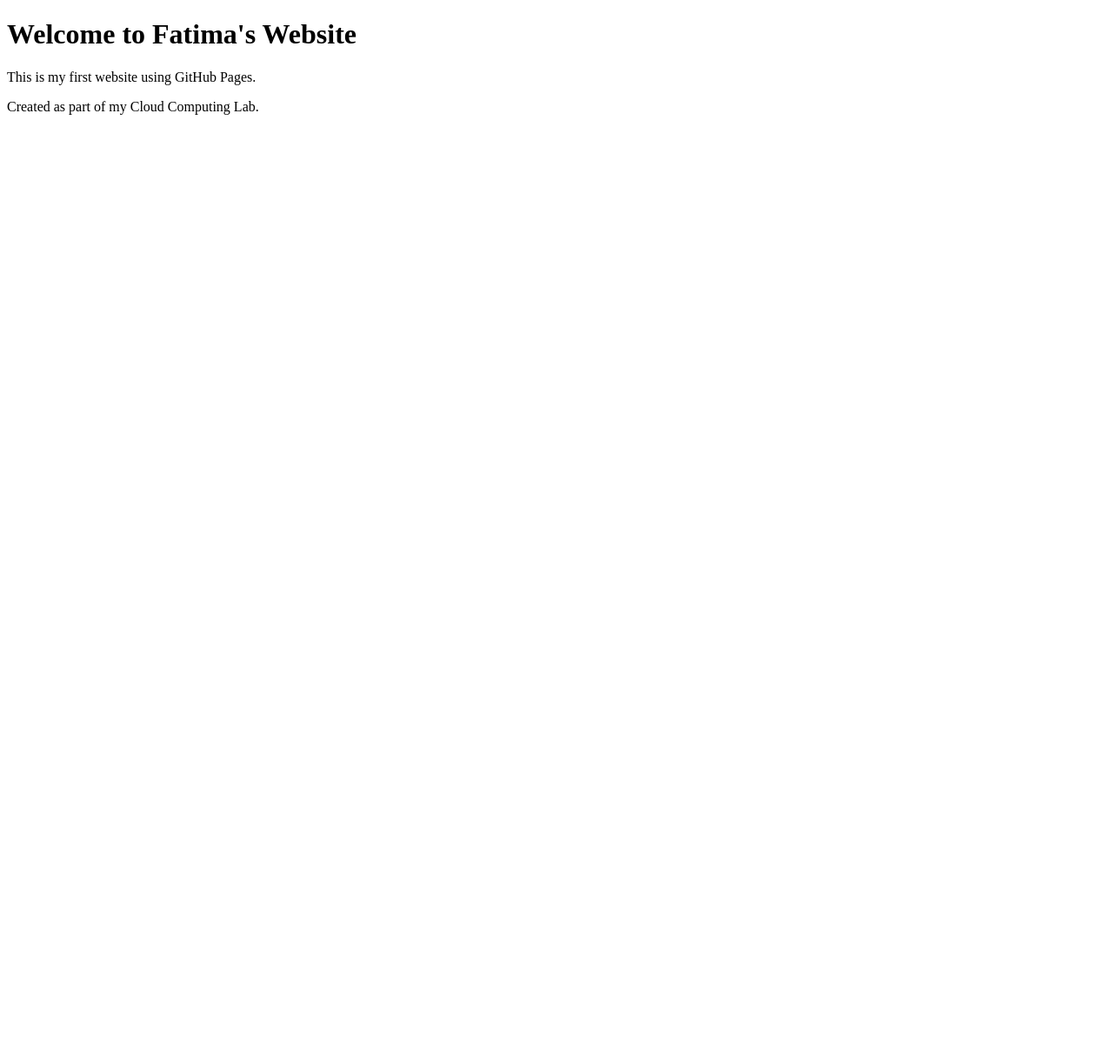
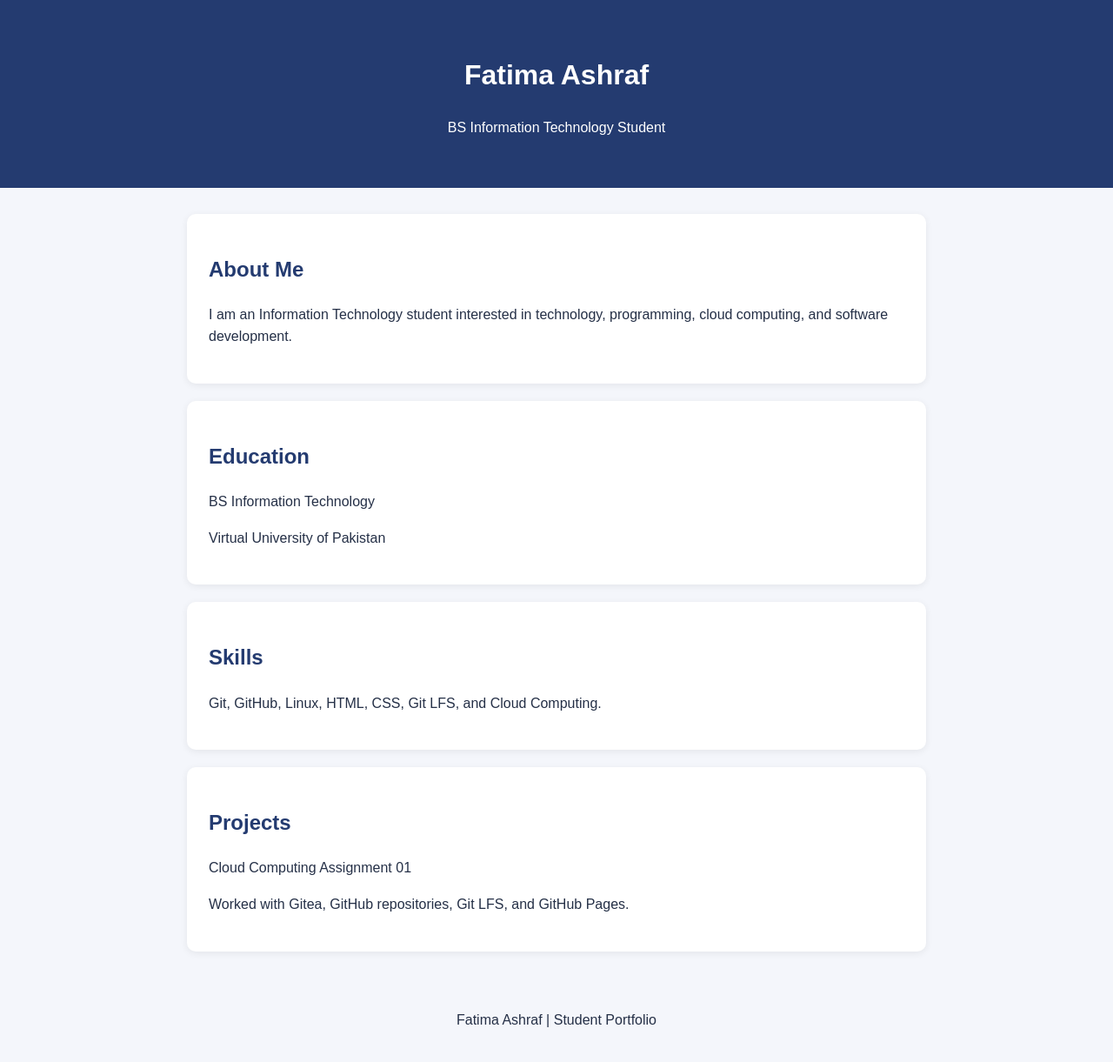
Before and after one commit to fatimah0702/fatimah0702.github.io, a plain HTML site: page index.html in a window 1280 px wide. Shown: the whole page at 87% size. Before the commit the page ends 800 px from the top, so only its background shows below. Drawn offline with Linux system fonts and the light colour scheme.

Commit message:
Update index.html

```diff
--- a/index.html
+++ b/index.html
@@ -1,11 +1,49 @@
+
+
 <!DOCTYPE html>
-<html>
+<html lang="en">
 <head>
-    <title>Fatima's Website</title>
+    <meta charset="UTF-8">
+    <meta name="viewport" content="width=device-width, initial-scale=1.0">
+    <title>Fatima Ashraf | Portfolio</title>
+    <link rel="stylesheet" href="styles.css">
 </head>
 <body>
-    <h1>Welcome to Fatima's Website</h1>
-    <p>This is my first website using GitHub Pages.</p>
-    <p>Created as part of my Cloud Computing Lab.</p>
+    <header>
+        <h1>Fatima Ashraf</h1>
+        <p>BS Information Technology Student</p>
+    </header>
+
+    <main>
+        <section>
+            <h2>About Me</h2>
+            <p>I am an Information Technology student
+            interested in technology, programming,
+            cloud computing, and software development.</p>
+        </section>
+
+        <section>
+            <h2>Education</h2>
+            <p>BS Information Technology</p>
+            <p>Virtual University of Pakistan</p>
+        </section>
+
+        <section>
+            <h2>Skills</h2>
+            <p>Git, GitHub, Linux, HTML, CSS,
+            Git LFS, and Cloud Computing.</p>
+        </section>
+
+        <section>
+            <h2>Projects</h2>
+            <p>Cloud Computing Assignment 01</p>
+            <p>Worked with Gitea, GitHub repositories,
+            Git LFS, and GitHub Pages.</p>
+        </section>
+    </main>
+
+    <footer>
+        <p>Fatima Ashraf | Student Portfolio</p>
+    </footer>
 </body>
 </html>
```
